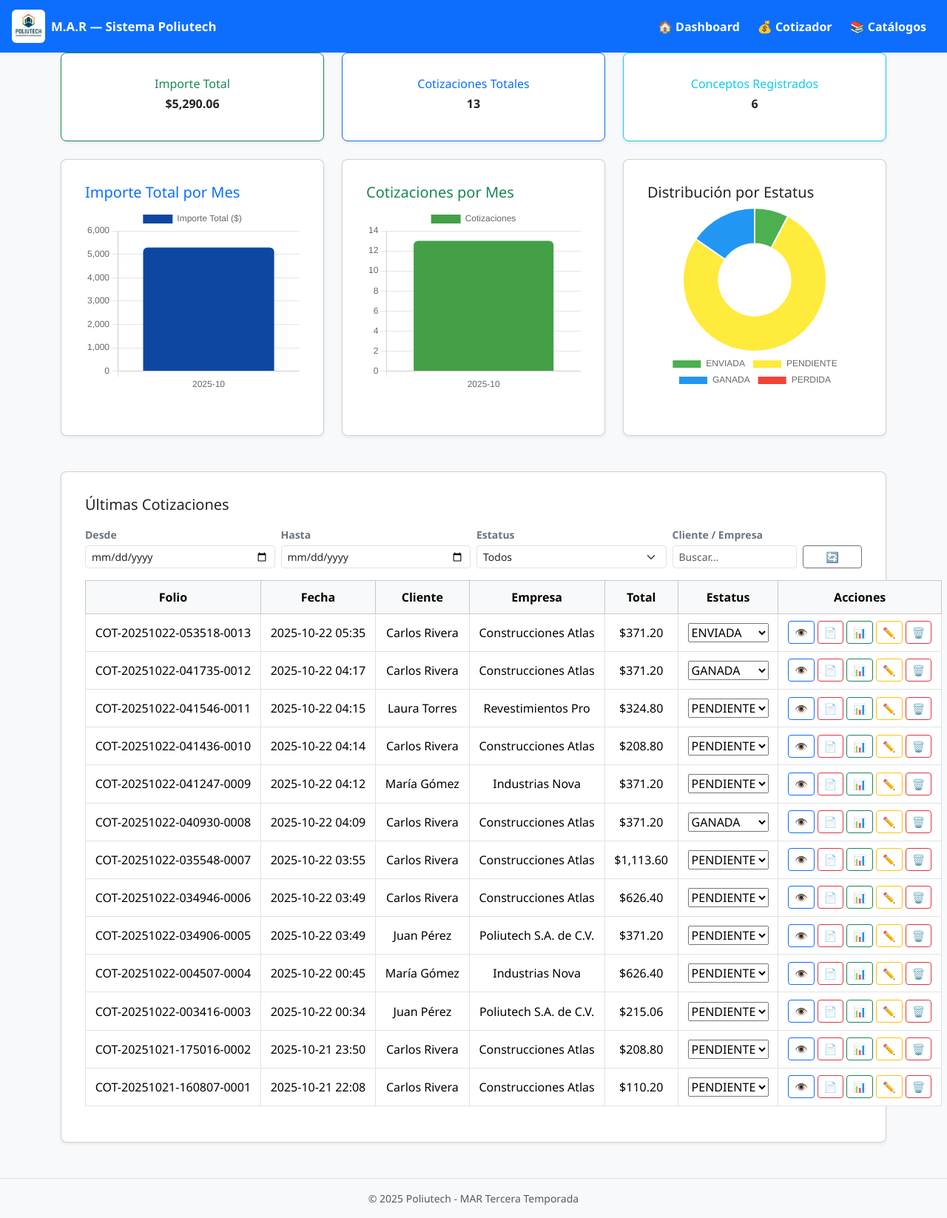
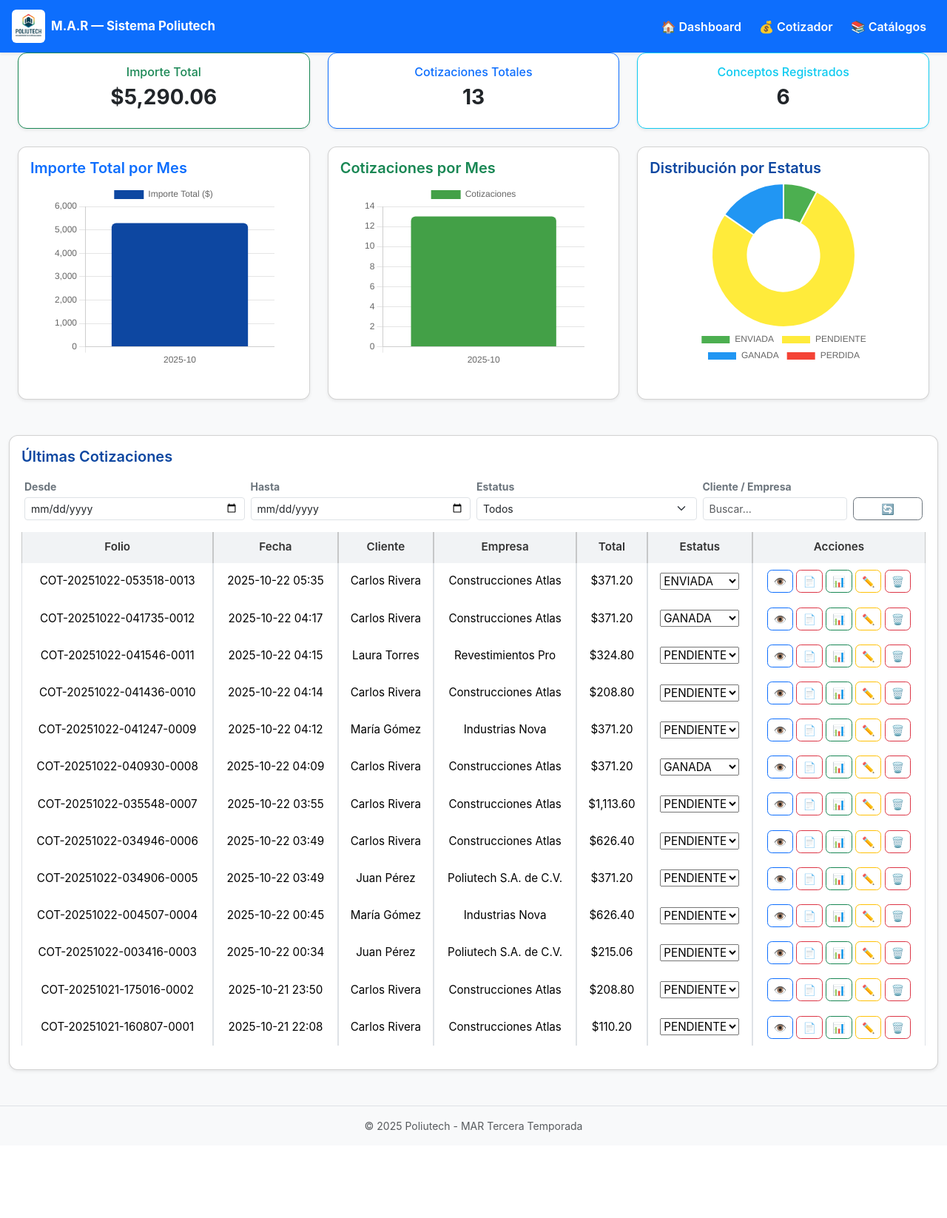
Before and after one commit to redsicomsistemas-collab/Sistema-Poliutech, a Flask app: page / in a window 1280 px wide. Shown: the whole page at 74% size. After the commit the page ends 1530 px from the top, so only its background shows below. Run offline with Flask 3, Linux system fonts and the light colour scheme; some libraries are stand-ins or nearby versions.

Commit message:
Update styles.css

```diff
--- a/static/css/styles.css
+++ b/static/css/styles.css
@@ -1,100 +1,105 @@
-/* ============================================================
-   styles.css - MAR Tercera Temporada
-   ============================================================ */
+/* =========================================================
+   🌐 ESTILOS RESPONSIVOS POLIUTECH
+   ========================================================= */
 
-/* --- ESTRUCTURA GENERAL --- */
+/* === Base general (solo pequeños ajustes visuales globales) === */
 body {
-  font-family: "Segoe UI", Roboto, Arial, sans-serif;
   background-color: #f8f9fa;
+  font-family: "Inter", "Segoe UI", sans-serif;
   color: #222;
 }
 
-.cards {
-  display: flex;
-  flex-wrap: wrap;
-  gap: 1rem;
-  margin-bottom: 2rem;
+/* Centrado y alineación general */
+.container, main, .row {
+  margin-left: auto;
+  margin-right: auto;
+  max-width: 1300px;
 }
 
+/* Sombras y bordes suaves */
 .card {
-  flex: 1;
-  min-width: 200px;
-  background: #fff;
-  border-radius: 0.5rem;
-  padding: 1rem;
-  box-shadow: 0 2px 6px rgba(0,0,0,0.1);
+  border-radius: 0.75rem;
+  box-shadow: 0 2px 6px rgba(0,0,0,0.08);
+}
+.card-title {
+  font-weight: 600;
+  color: #0d47a1;
 }
 
-.card h3 {
-  font-size: 1rem;
-  color: #666;
-  margin-bottom: 0.5rem;
+/* === TABLAS === */
+.table {
+  font-size: 0.95rem;
+  border-collapse: separate;
+  border-spacing: 0;
 }
-
-.kpi {
-  font-size: 1.5rem;
-  font-weight: bold;
-  color: #0d6efd;
+.table th {
+  background-color: #f1f3f5;
+  font-weight: 600;
+  color: #333;
 }
-
-/* --- PANELES --- */
-.panel {
-  background: #fff;
-  border-radius: 0.5rem;
-  padding: 1rem;
-  margin-bottom: 2rem;
-  box-shadow: 0 1px 4px rgba(0,0,0,0.08);
-}
-
-.filters {
-  display: flex;
-  flex-wrap: wrap;
-  gap: 1rem;
-  align-items: flex-end;
-}
-
-/* --- TABLAS --- */
-.table th, .table td {
+.table td {
   vertical-align: middle;
-  text-align: center;
-  white-space: nowrap;
-  padding: 0.6rem 0.8rem;
 }
 .table-responsive {
   overflow-x: auto;
   -webkit-overflow-scrolling: touch;
-  border-radius: 0.4rem;
+  border-radius: 0.5rem;
+}
+.table th, .table td {
+  white-space: nowrap;
+  text-align: center;
+  padding: 0.6rem 0.8rem;
 }
 
-/* --- AUTOCOMPLETAR --- */
-.list-group-item { cursor: pointer; transition: background 0.15s ease-in-out; }
-.list-group-item:hover { background-color: #f8f9fa; }
+/* === BOTONES === */
+.btn {
+  border-radius: 0.4rem;
+  font-weight: 500;
+}
+.btn-outline-primary:hover {
+  background-color: #0d47a1;
+  color: white;
+}
+.btn-outline-success:hover {
+  background-color: #43a047;
+  color: white;
+}
+.btn-outline-danger:hover {
+  background-color: #e53935;
+  color: white;
+}
+.btn-outline-warning:hover {
+  background-color: #fbc02d;
+  color: white;
+}
 
-/* --- FOOTER/HEADER --- */
-nav a { text-decoration: none; }
-nav a.active { background: #0d6efd; color: #fff !important; }
+/* === GRÁFICAS === */
+canvas {
+  max-height: 260px;
+}
+.card-body canvas {
+  display: block;
+  margin: 0 auto;
+}
 
-/* --- TOTALES --- */
-#ui-total { font-weight: 700; }
+/* =========================================================
+   📱 MOBILE (pantallas menores a 768px)
+   ========================================================= */
+@media (max-width: 768px) {
 
-/* ============================================================
-   🔧 AJUSTES RESPONSIVOS (MÓVILES Y TABLETS)
-   ============================================================ */
-
-/* === General === */
-@media (max-width: 768px) {
+  /* Centrado general */
   body {
     padding: 0 10px !important;
   }
 
-  main, .container, .card, .row, .panel {
+  main, .container, .card, .row {
     margin-left: auto !important;
     margin-right: auto !important;
     width: 100% !important;
     max-width: 100% !important;
   }
 
-  /* --- Centrado en pantallas de inicio o vacías --- */
+  /* Página de inicio o pantallas vacías */
   .main-content, .inicio, .welcome-section {
     display: flex;
     flex-direction: column;
```
Also changed, not shown: other parts of static/css/styles.css (+28 -97 lines).
